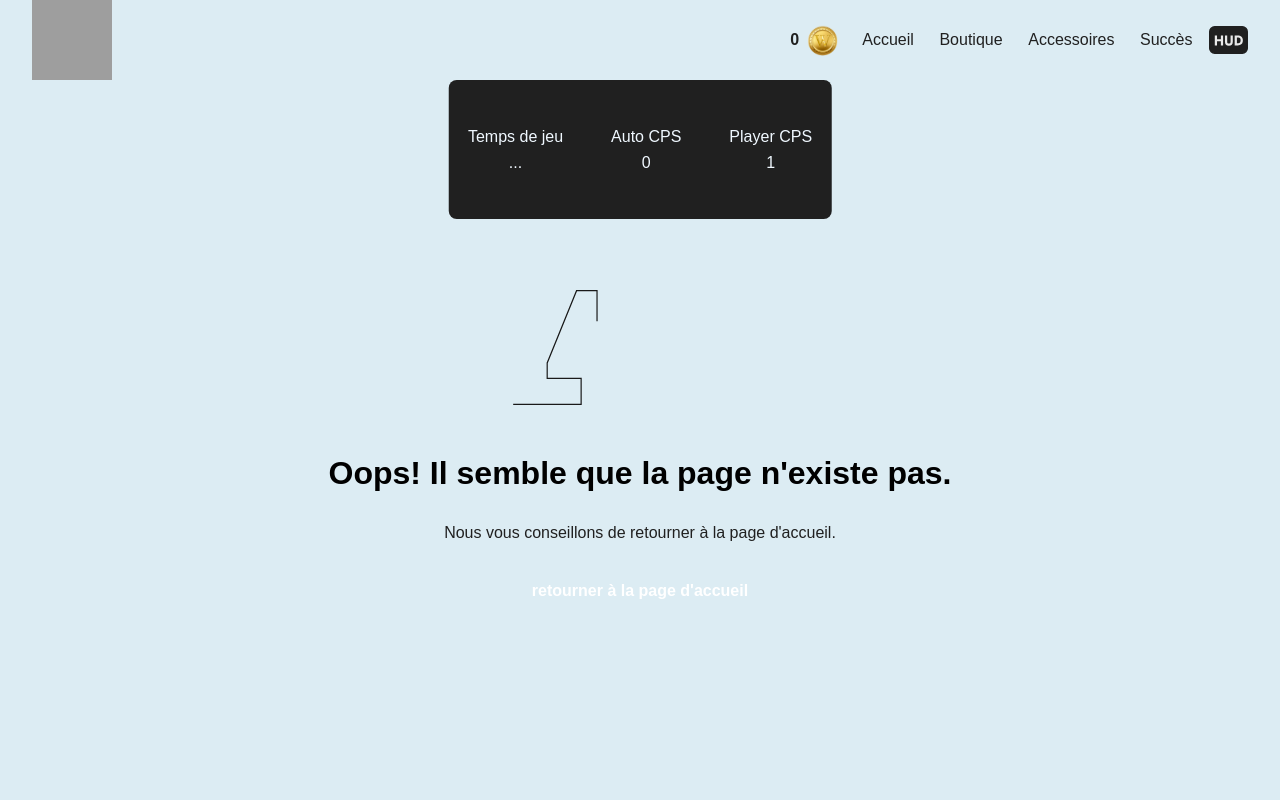
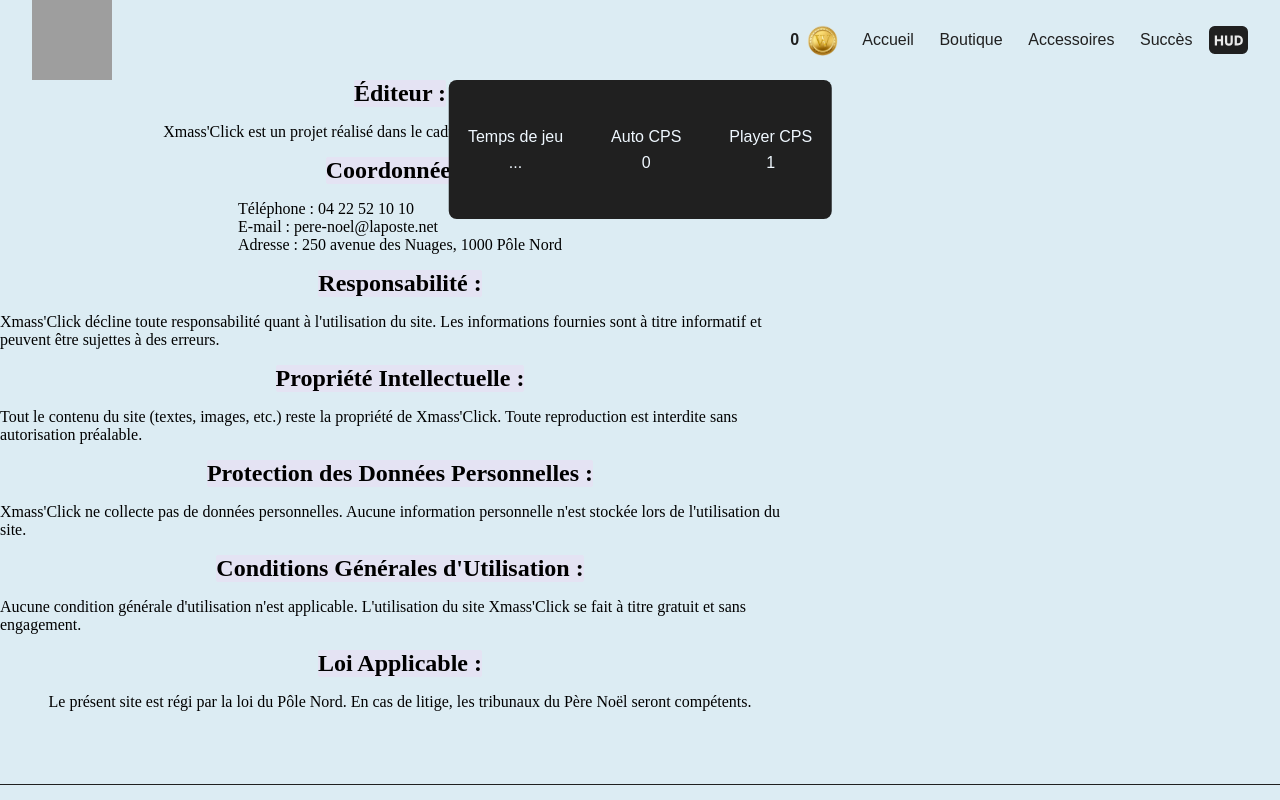
Before and after one commit to Batsave/Xmass-Click, a React (Vite) app: page /mentionslegales in a window 1280 px wide. Shown: the top 800 px of the page. Built offline with nearby package versions, Linux system fonts and the light colour scheme.

Commit message:
add Legal

```diff
--- a/src/main.jsx
+++ b/src/main.jsx
@@ -7,6 +7,7 @@ import { WildCoinProvider } from "./components/WildCoin/WildCoinContext";
 import Ameliorations from "./components/WildCoin/Amelioration";
 import Boutique from "./pages/Boutique";
 import Achievements from "./pages/Achievements";
+import Legal from "./pages/Legal";
 
 const router = createBrowserRouter([
   {
@@ -33,6 +34,10 @@ const router = createBrowserRouter([
         path: "/achievements",
         element: <Achievements />,
       },
+      {
+        path: "/mentionslegales",
+        element: <Legal />,
+      },
     ],
   },
 ]);
--- /dev/null
+++ b/src/pages/Legal.jsx
@@ -0,0 +1,53 @@
+import "../scss/Legal.scss";
+function Legal() {
+  return (
+    <div className="mentionslegales">
+      <h2>Éditeur :</h2>
+      <p>
+        Xmass'Click est un projet réalisé dans le cadre d'un hackathon sur 2
+        jours.
+      </p>
+
+      <h2>Coordonnées :</h2>
+      <p>
+        Téléphone : 04 22 52 10 10 <br />
+        E-mail : pere-noel@laposte.net <br />
+        Adresse : 250 avenue des Nuages, 1000 Pôle Nord <br />
+      </p>
+
+      <h2>Responsabilité :</h2>
+      <p>
+        Xmass'Click décline toute responsabilité quant à l'utilisation du site.
+        Les informations fournies sont à titre informatif et peuvent être
+        sujettes à des erreurs.
+      </p>
+
+      <h2>Propriété Intellectuelle :</h2>
+      <p>
+        Tout le contenu du site (textes, images, etc.) reste la propriété de
+        Xmass'Click. Toute reproduction est interdite sans autorisation
+        préalable.
+      </p>
+
+      <h2>Protection des Données Personnelles :</h2>
+      <p>
+        Xmass'Click ne collecte pas de données personnelles. Aucune information
+        personnelle n'est stockée lors de l'utilisation du site.
+      </p>
+
+      <h2>Conditions Générales d'Utilisation :</h2>
+      <p>
+        Aucune condition générale d'utilisation n'est applicable. L'utilisation
+        du site Xmass'Click se fait à titre gratuit et sans engagement.
+      </p>
+
+      <h2>Loi Applicable :</h2>
+      <p>
+        Le présent site est régi par la loi du Pôle Nord. En cas de litige, les
+        tribunaux du Père Noël seront compétents.
+      </p>
+    </div>
+  );
+}
+
+export default Legal;
--- /dev/null
+++ b/src/scss/Legal.scss
@@ -0,0 +1,14 @@
+.mentionslegales {
+    font: var(--font);
+    width: 100vh;
+    display: flex;
+    flex-direction: column;
+    align-items: center;
+    gap: 1em;
+}
+
+h2 {
+    background-color: var(--color-purple-light);
+    border-radius: 2px;
+
+}
```
